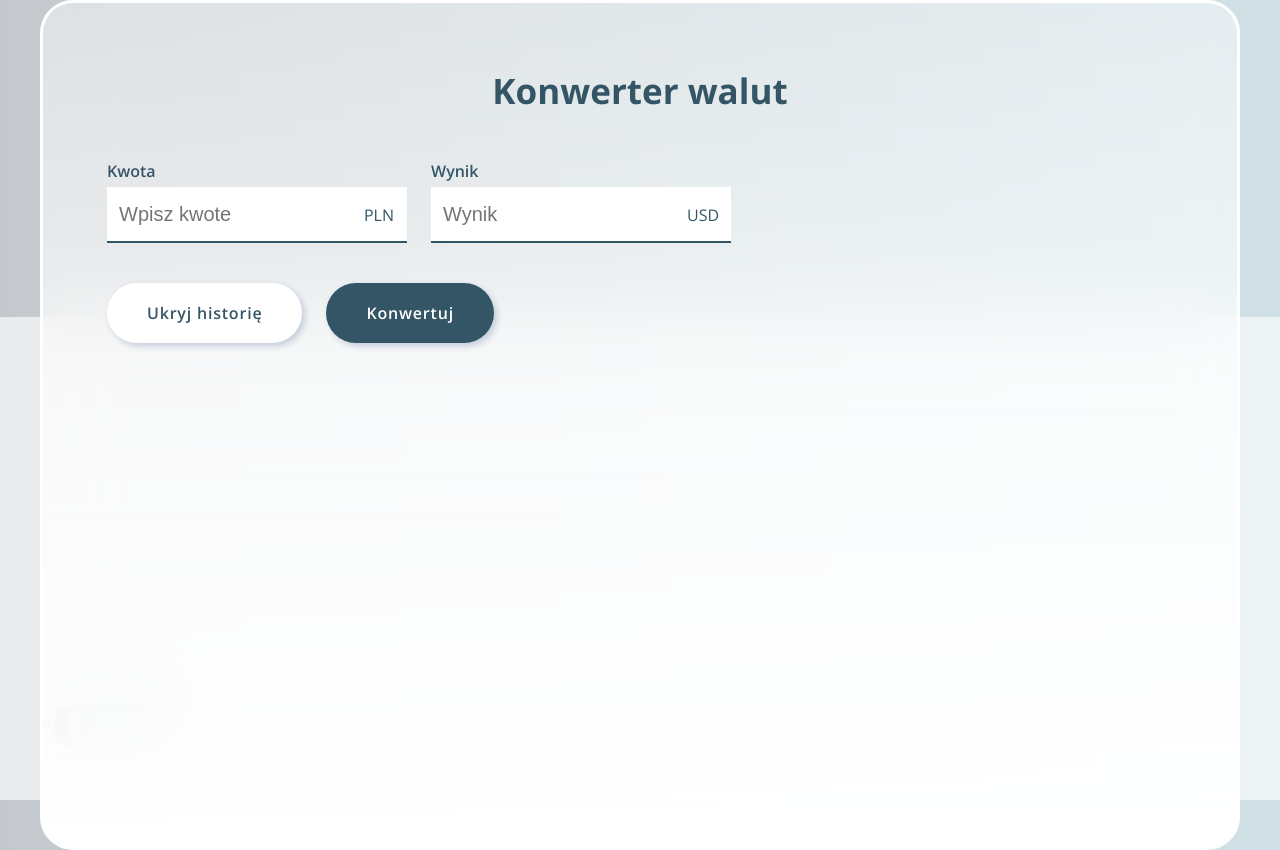
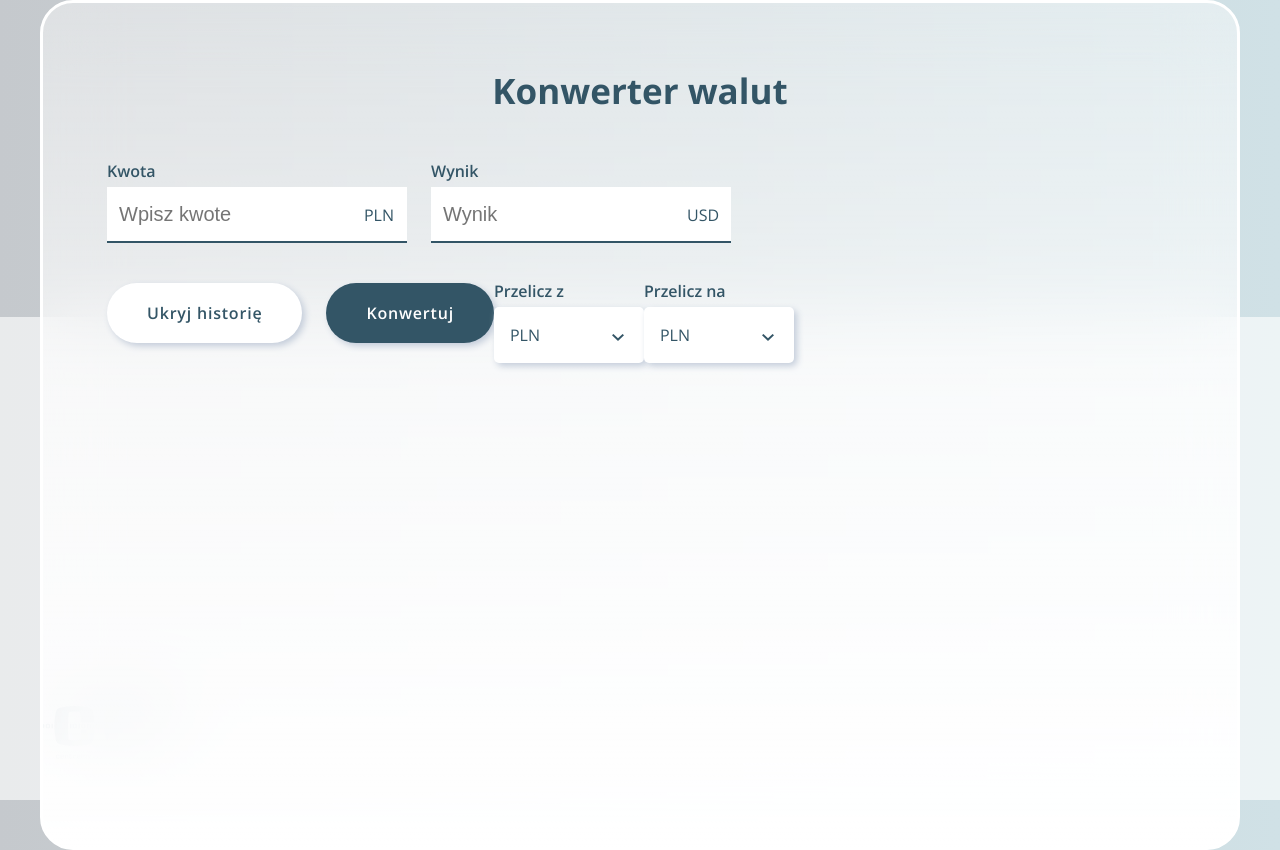
Before and after one commit to valerii-frontend/currency, a React (Create React App) app: page / in a window 1280 px wide. Built offline with nearby package versions, Linux system fonts and the light colour scheme; the HTML template or start-up script is replaced by a standard one.

Commit message:
add select component

```diff
--- a/src/App.tsx
+++ b/src/App.tsx
@@ -2,9 +2,10 @@ import React from "react";
 import Button from "./components/UI/Button/Button";
 import Card from "./components/UI/Card/Card";
 import Input from "./components/UI/Input/Input";
+import Select from "./components/UI/Select/Select";
 
 // b20a60cec7-107d28d747-ri7x5k
-
+const optionsArr = [{ name: "PLN" }, { name: "USD" }, { name: "UAH" }, { name: "RUB" }, { name: "EUR" }];
 function App() {
 	return (
 		<div className='App'>
@@ -16,6 +17,8 @@ function App() {
 				<div style={{ display: "flex" }}>
 					<Button view='secondary'>Ukryj historię</Button>
 					<Button>Konwertuj</Button>
+					<Select title='Przelicz z' options={optionsArr}></Select>
+					<Select title='Przelicz na' options={optionsArr}></Select>
 				</div>
 			</Card>
 		</div>
--- a/src/components/UI/Button/Button.module.css
+++ b/src/components/UI/Button/Button.module.css
@@ -1,6 +1,4 @@
 .btn {
-	--box-shadow: 3px 3px 7px #c2cbd9;
-
 	display: flex;
 	align-items: center;
 	justify-content: center;
--- /dev/null
+++ b/src/components/UI/Select/Select.module.css
@@ -0,0 +1,88 @@
+.select {
+	width: 150px;
+	height: 56px;
+	border-radius: 5px;
+	box-shadow: var(--box-shadow);
+	font: inherit;
+	cursor: pointer;
+	transition: 300ms;
+	background: var(--white);
+	-webkit-touch-callout: none;
+	-webkit-user-select: none;
+	-khtml-user-select: none;
+	-moz-user-select: none;
+	-ms-user-select: none;
+	user-select: none;
+	position: relative;
+}
+/* ARROW */
+.select:before {
+	content: url("../../../assets/list-down.svg");
+	position: absolute;
+	top: calc(50% - 8px);
+	right: 20px;
+	transition: all 300ms;
+}
+/* LIST */
+.select ul {
+	list-style: none;
+}
+.select li {
+	padding: 16px;
+}
+.select li:hover {
+	background: var(--light);
+}
+.dropdown {
+	position: absolute;
+	top: 100%;
+	width: 100%;
+	height: 200px;
+	border-top: 1px solid var(--primary);
+	display: none;
+	background-color: var(--white);
+	border-radius: 0 0 5px 5px;
+	box-shadow: var(--box-shadow);
+	overflow: hidden;
+}
+.select ul {
+	overflow: auto;
+	height: 200px;
+}
+/* OPEN STATE */
+.select.open {
+	transition: 300ms;
+	border-radius: 5px 5px 0 0;
+}
+.select.open .dropdown {
+	display: block;
+}
+.select.open:before {
+	transform: scaleY(-1);
+}
+.current {
+	position: absolute;
+	width: 100%;
+	height: 100%;
+	pointer-events: none;
+	padding: 20px 16px;
+}
+::-webkit-scrollbar {
+	width: 5px;
+	height: 5px;
+	border: 1px solid var(--light);
+}
+::-webkit-scrollbar-track {
+	border-radius: 10px;
+	background: #fbfbfd;
+}
+::-webkit-scrollbar-thumb {
+	border-radius: 0;
+	background: var(--primary);
+}
+
+.item p {
+	display: inline-block;
+	font-weight: 600;
+	margin-bottom: 8px;
+}
--- a/src/components/UI/Select/Select.tsx
+++ b/src/components/UI/Select/Select.tsx
@@ -1,16 +1,43 @@
-import React, { FC } from "react";
+import React, { FC, useState } from "react";
+import styles from "./Select.module.css";
 
 interface SelectProps {
-	options: React.ReactElement[];
+	options: Option[];
+	title: string;
 }
 
-const Select: FC<SelectProps> = ({ options }) => {
+interface Option {
+	name: string;
+}
+
+const Select: FC<SelectProps> = ({ options, title }) => {
+	const [selectValue, setSelectValue] = useState<string>("PLN");
+	const [drop, setDrop] = useState<boolean>(false);
+
+	const clickItemHandler = (e: any) => {
+		console.log(e.target.textContent);
+		setSelectValue(e.target.textContent);
+	};
+
+	const dropListHandler = () => {
+		setDrop((p) => !p);
+	};
 	return (
-		<select>
-			{options.map((option) => (
-				<option>option.name</option>
-			))}
-		</select>
+		<div className={styles.item}>
+			<p className={styles.title}>{title}</p>
+			<div className={`${styles.select} ${drop ? styles.open : ""}`} onClick={dropListHandler}>
+				<span className={styles.current}>{selectValue}</span>
+				<div className={styles.dropdown}>
+					<ul>
+						{options.map((option) => (
+							<li key={option.name} id={option.name} onClick={clickItemHandler}>
+								{option.name}
+							</li>
+						))}
+					</ul>
+				</div>
+			</div>
+		</div>
 	);
 };
 export default Select;
--- a/src/index.css
+++ b/src/index.css
@@ -13,6 +13,7 @@
 	--light: #e0e5ec;
 	--grey: #a3b1c6;
 	--white: #fff;
+	--box-shadow: 3px 3px 7px #c2cbd9;
 }
 body {
 	font-family: "Open Sans";
```
